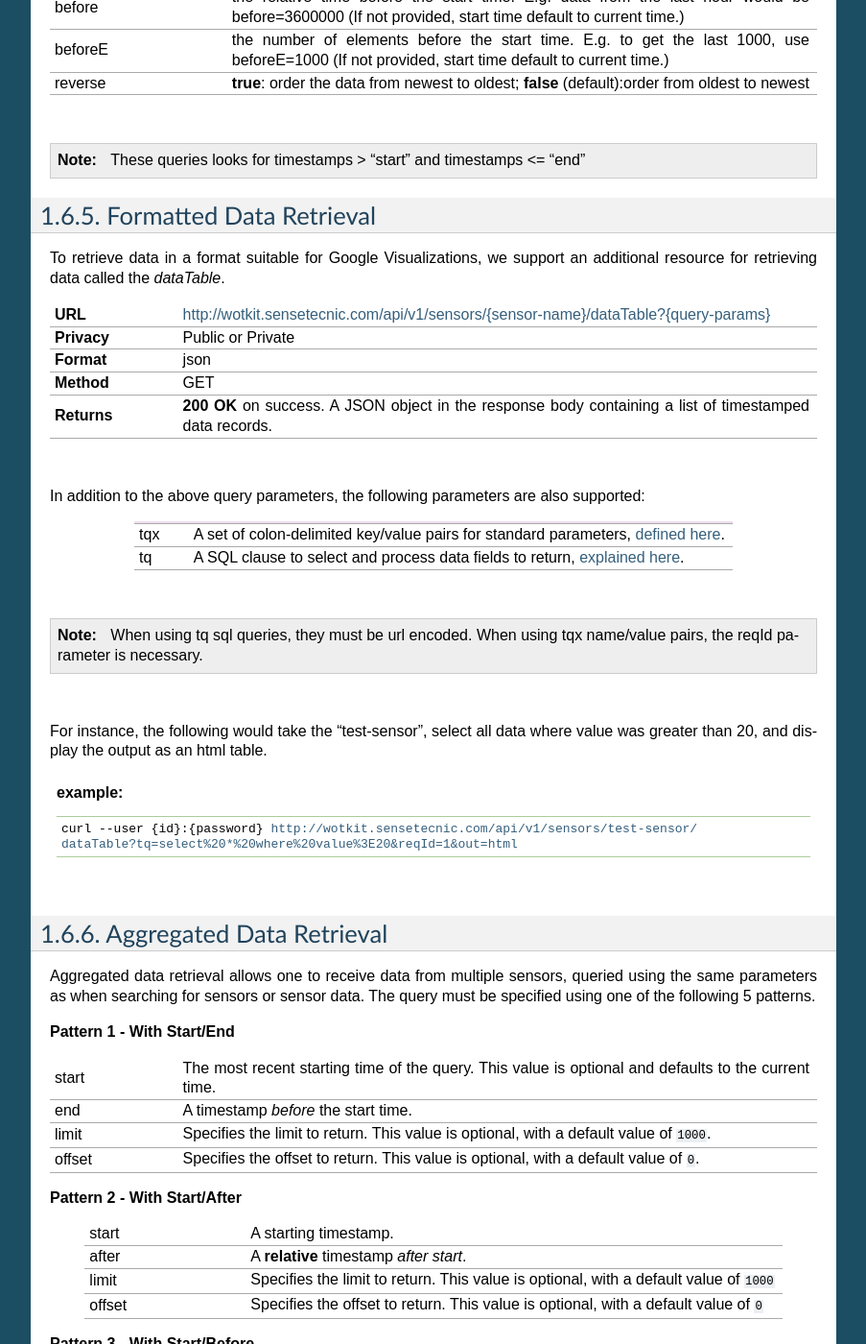
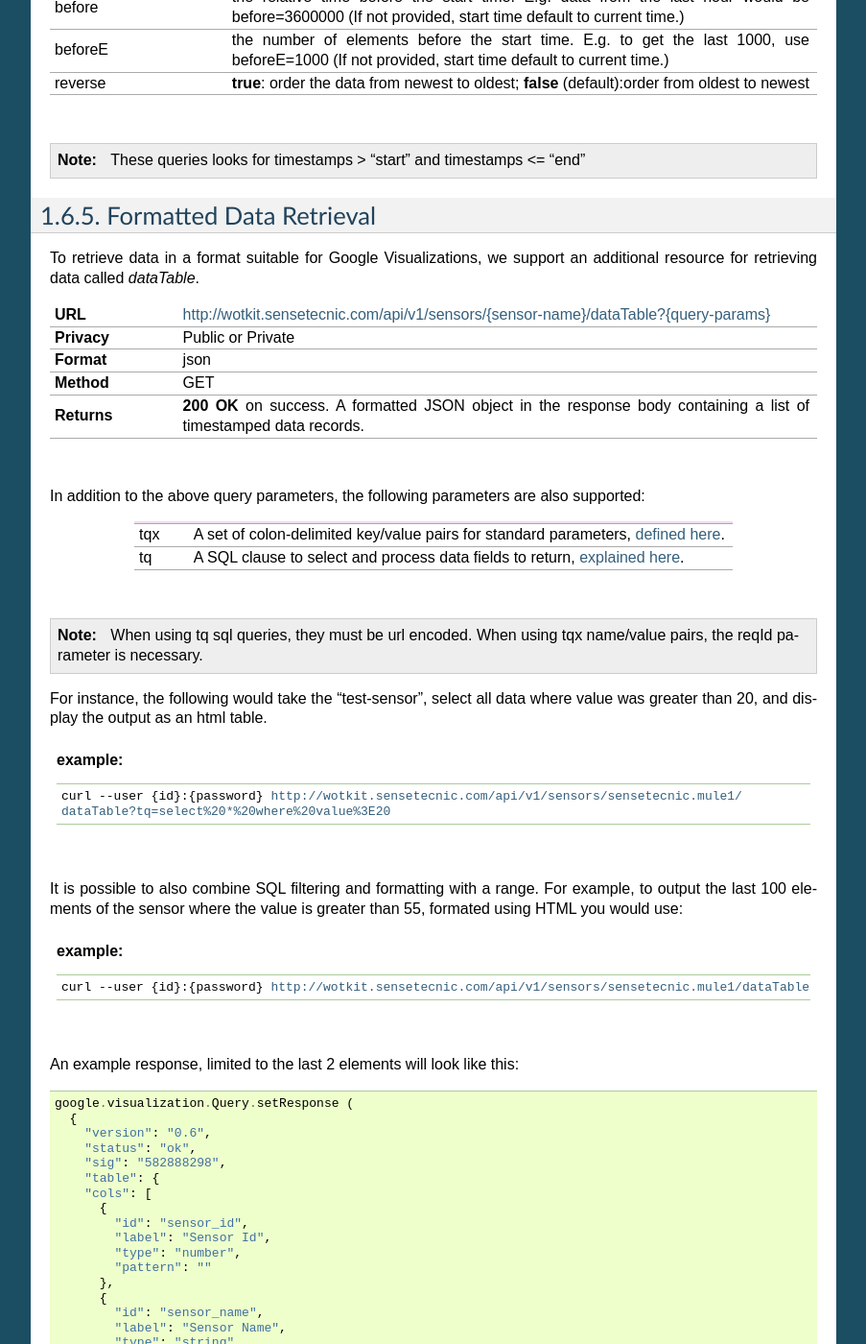
Before and after one commit to SenseTecnic/wotkit-docs, a Sphinx documentation site: the page built from source/api_v1/api_sensor_data.rst, in a window 1280 px wide and 1400 px high, scrolled down 3331 px. Shown: the whole window at 96% size, without its empty margins (198-1101 px from the left). Built offline with Sphinx 7.4.7, drawn with Linux system fonts in a browser that asks for light colours; formulas are drawn with MathJax 3; some of the changed text lies outside the part shown.

Commit message:
Fixed formatted data regrieval docs WTK-492

```diff
--- a/source/api_v1/api_sensor_data.rst
+++ b/source/api_v1/api_sensor_data.rst
@@ -267,7 +266,7 @@ called the *dataTable*.
   * - **Method**
     - GET
   * - **Returns**
-    - **200 OK** on success. A JSON object in the response body containing a list of timestamped data records.
+    - **200 OK** on success. A formatted JSON object in the response body containing a list of timestamped data records.
 
 |
 
@@ -288,8 +287,6 @@ In addition to the above query parameters, the following parameters are also sup
 
 .. note:: When using tq sql queries, they must be url encoded. When using tqx name/value pairs, the reqId parameter is necessary.
 
-|
-
 For instance, the following would take the "test-sensor", select all data where value was greater than 20, and display
 the output as an html table.
 
@@ -297,10 +294,84 @@ the output as an html table.
 
   .. parsed-literal::
 
-    curl --user {id}:{password} :wotkit-api-v1:`sensors/test-sensor/
-    dataTable?tq=select%20*%20where%20value%3E20&reqId=1&out=html`
+    curl --user {id}:{password} :wotkit-api-v1:`sensors/sensetecnic.mule1/
+    dataTable?tq=select%20*%20where%20value%3E20`
 
 |
+
+It is possible to also combine SQL filtering and formatting with a range. For example, to output the last 100 elements of the sensor where the value is greater than 55, formated using HTML you would use:
+
+.. admonition:: example
+
+  .. parsed-literal::
+
+    curl --user {id}:{password} :wotkit-api-v1:`sensors/sensetecnic.mule1/dataTable?tq=select%20*%20where%20value%3E55&tqx=out:html&beforeE=1000`
+
+|
+
+An example response, limited to the last 2 elements will look like this:
+
+.. code-block:: python
+
+	google.visualization.Query.setResponse (
+	  {
+	    "version": "0.6",
+	    "status": "ok",
+	    "sig": "582888298",
+	    "table": {
+	    "cols": [
+	      {
+	        "id": "sensor_id",
+	        "label": "Sensor Id",
+	        "type": "number",
+	        "pattern": ""
+	      },
+	      {
+	        "id": "sensor_name",
+	        "label": "Sensor Name",
+	        "type": "string",
+	        "pattern": ""
+	      },
+	      {
+	        "id": "timestamp",
+	        "label": "Timestamp",
+	        "type": "datetime",
+	        "pattern": ""
+	      },
+ 	      {
+	        "id": "lat",
+	        "label": "latitude",
+	        "type": "number",
+	        "pattern": ""
+	      },
+	      {
+	        "id": "lng",
+	        "label": "longitude",
+	        "type": "number",
+	        "pattern": ""
+	      },
+	      {
+	        "id": "value",
+	        "label": "Speed",
+	        "type": "number",
+	        "pattern": ""
+	      },
+	      {
+	        "id": "message",
+	        "label": "Message",
+	        "type": "string",
+	        "pattern": ""
+	      }
+	    ],
+	    "rows": [],
+	    "p": {
+	      "lastId": "2014-06-19T22:45:36.281Z"
+	    }
+	  }
+	}
+	)
+
+
 
 
 .. index:: Aggregated Sensor Data
```
Also changed, not shown: other parts of source/api_v1/api_sensor_data.rst (+1 -2 lines), source/api_v1/api_actuators.rst (+7 -0 lines).
